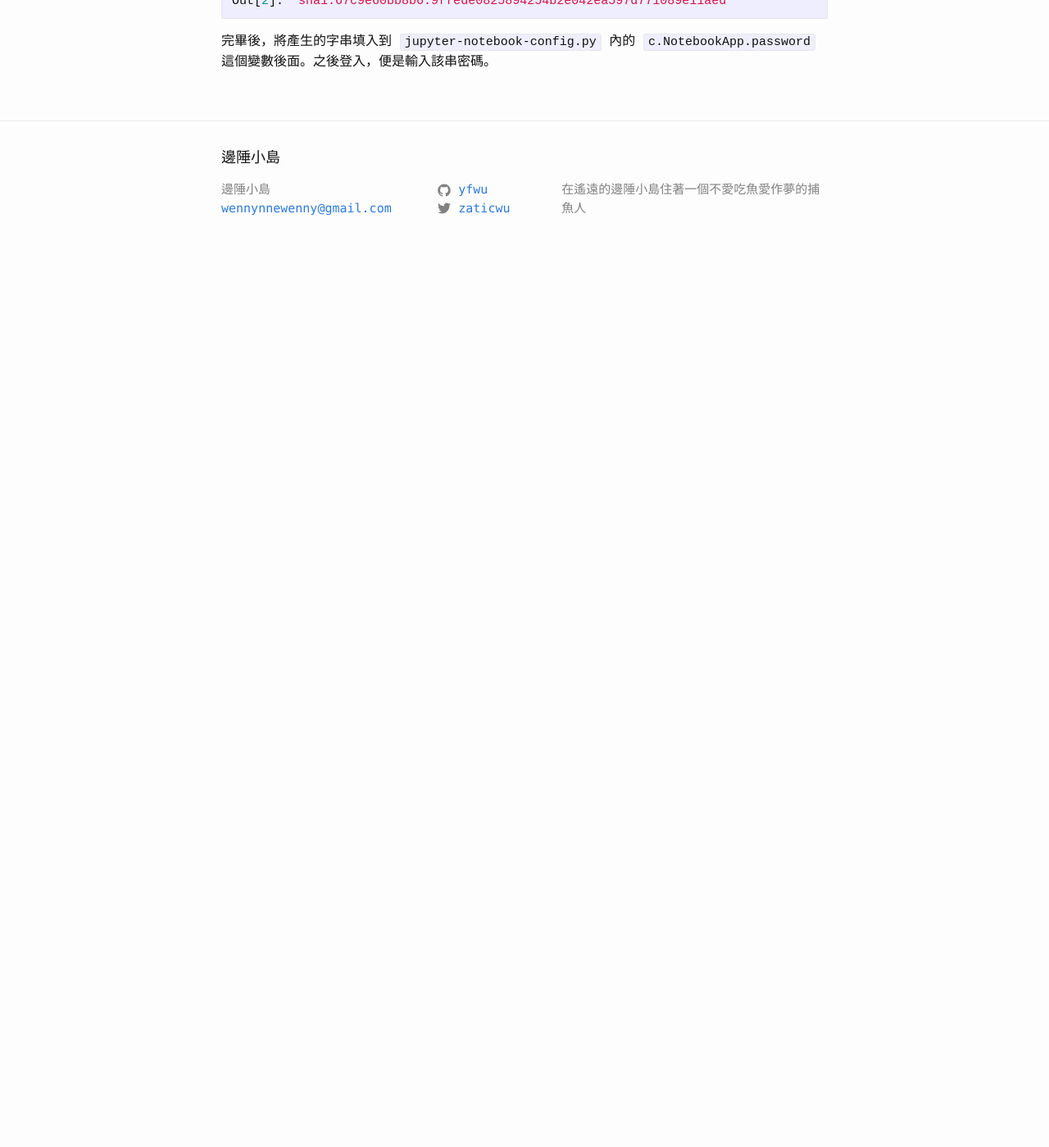
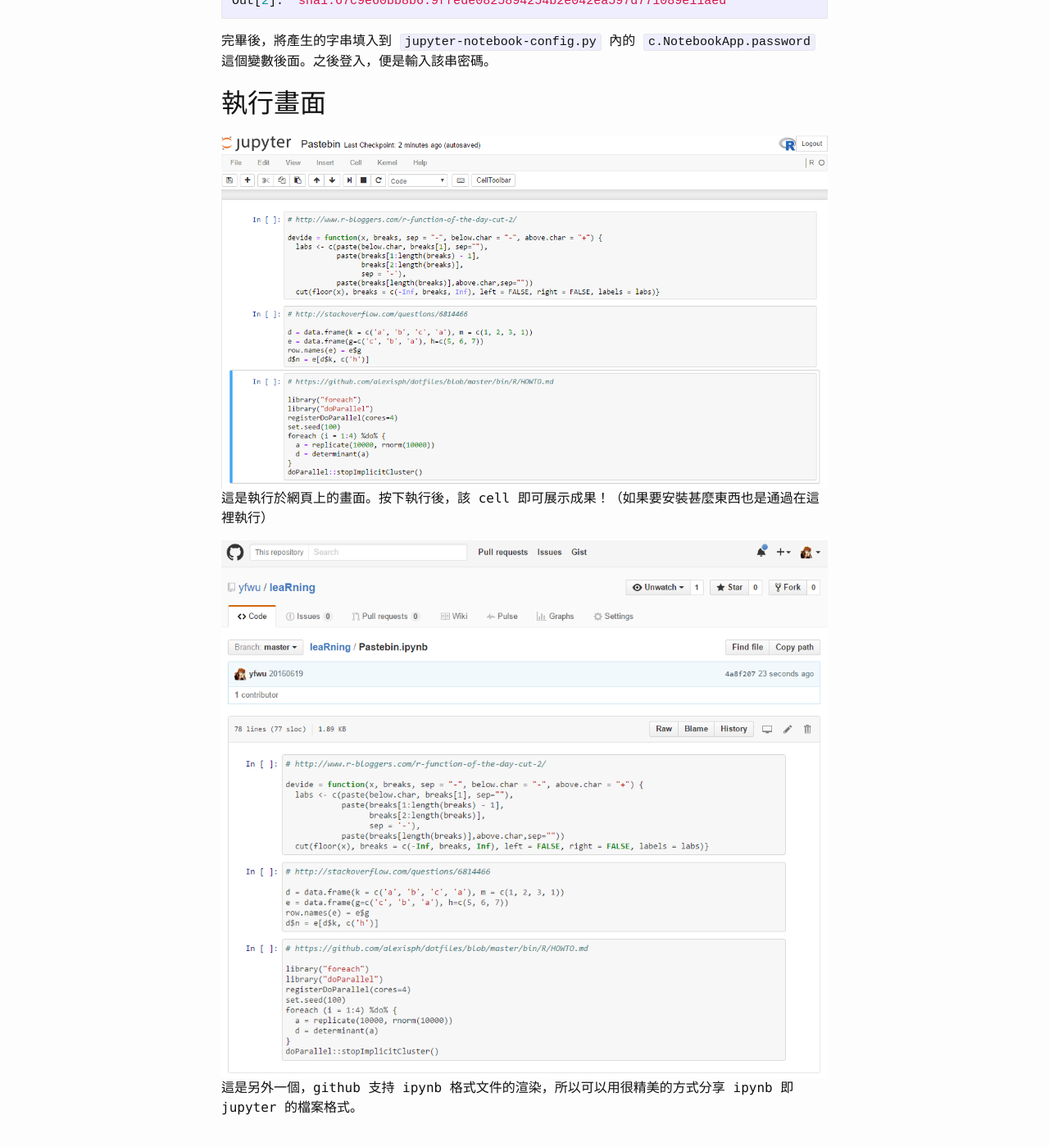
Before and after one commit to algaebrown/yfwu.github.io, a Jekyll site: the page built from _posts/datascience/2016-06-18-colud9.md, in a window 1280 px wide and 1400 px high, scrolled down 1811 px. Shown: the whole window at 82% size. Built offline with Jekyll 4.4.1, drawn with Linux system fonts in a browser that asks for light colours; comment, search, counter and statistics services are not loaded; before the commit the page ends 2136 px from its top, so only the background shows below that.

Commit message:
jupyter png

````diff
--- a/_posts/datascience/2016-06-18-colud9.md
+++ b/_posts/datascience/2016-06-18-colud9.md
@@ -66,3 +66,11 @@ Verify password:
 Out[2]: 'sha1:67c9e60bb8b6:9ffede0825894254b2e042ea597d771089e11aed'
 ```
 完畢後，將產生的字串填入到 ``jupyter-notebook-config.py`` 內的 ``c.NotebookApp.password`` 這個變數後面。之後登入，便是輸入該串密碼。
+
+## 執行畫面
+
+![notebook](/assets/jupyter-notebook.png)
+這是執行於網頁上的畫面。按下執行後，該 cell 即可展示成果！（如果要安裝甚麼東西也是通過在這裡執行）
+
+![github](/assets/jupyter-github.png)
+這是另外一個，github 支持 ipynb 格式文件的渲染，所以可以用很精美的方式分享 ipynb 即 jupyter 的檔案格式。
````
Also changed, not shown: assets/jupyter-github.png (added), assets/jupyter-notebook.png (added), assets/jupyter.png (added).
